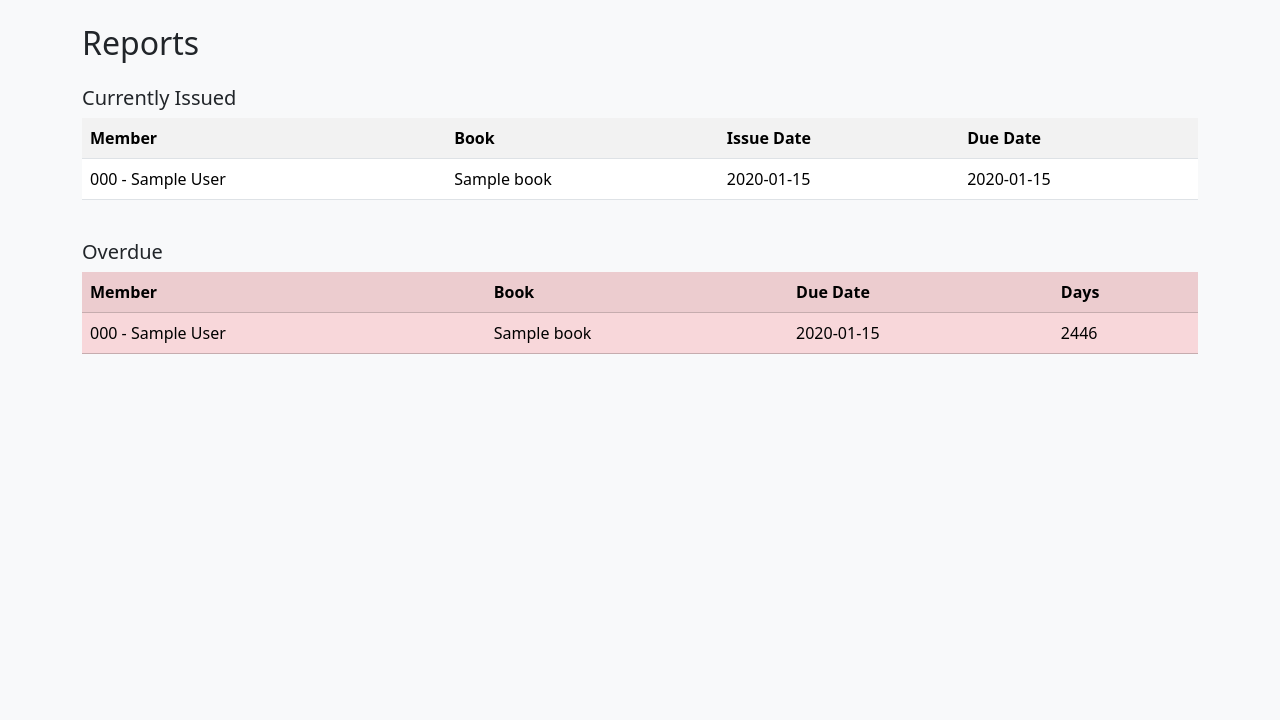
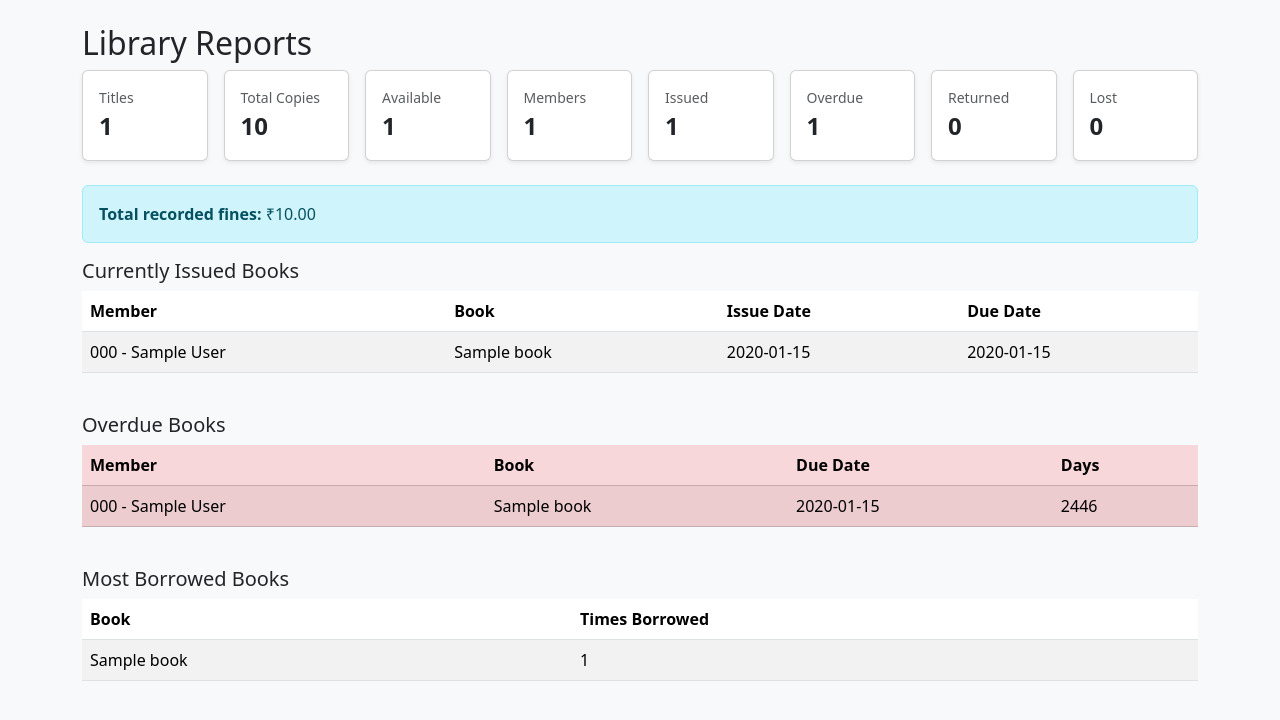
Before and after one commit to stephenphilip1972-pixel/library-management-system, a PHP site: page /reports.php in a window 1280 px wide. Shown: the part 56-776 px from the top of the page. Run offline with PHP 8.4, Linux system fonts and the light colour scheme; the visitor is signed in with stand-in values (Sample User, id 1); tables that the repository leaves empty hold one stand-in row (values such as "Sample post").

Commit message:
Expand dashboard reports and book availability search

```diff
--- a/reports.php
+++ b/reports.php
@@ -1 +1,13 @@
-<?php $pageTitle='Reports';require __DIR__.'/config/database.php';require __DIR__.'/includes/header.php';$issued=$pdo->query("SELECT l.*,b.title,m.member_code,m.name FROM loans l JOIN books b ON b.id=l.book_id JOIN members m ON m.id=l.member_id WHERE l.status='issued' ORDER BY l.due_date")->fetchAll();$overdue=$pdo->query("SELECT l.*,b.title,m.member_code,m.name FROM loans l JOIN books b ON b.id=l.book_id JOIN members m ON m.id=l.member_id WHERE l.status='issued' AND l.due_date<CURDATE() ORDER BY l.due_date")->fetchAll();?><h2>Reports</h2><h5 class="mt-4">Currently Issued</h5><div class="table-responsive"><table class="table table-striped"><tr><th>Member</th><th>Book</th><th>Issue Date</th><th>Due Date</th></tr><?php foreach($issued as $x):?><tr><td><?=h($x['member_code'].' - '.$x['name'])?></td><td><?=h($x['title'])?></td><td><?=h($x['issue_date'])?></td><td><?=h($x['due_date'])?></td></tr><?php endforeach;?></table></div><h5 class="mt-4">Overdue</h5><div class="table-responsive"><table class="table table-danger table-striped"><tr><th>Member</th><th>Book</th><th>Due Date</th><th>Days</th></tr><?php foreach($overdue as $x):?><tr><td><?=h($x['member_code'].' - '.$x['name'])?></td><td><?=h($x['title'])?></td><td><?=h($x['due_date'])?></td><td><?=max(0,(int)((strtotime(date('Y-m-d'))-strtotime($x['due_date']))/86400))?></td></tr><?php endforeach;?></table></div><?php require __DIR__.'/includes/footer.php';
+<?php
+$pageTitle='Library Reports'; require __DIR__.'/config/database.php'; require __DIR__.'/includes/header.php';
+$summary=['Titles'=>(int)$pdo->query("SELECT COUNT(*) FROM books WHERE status='active'")->fetchColumn(),'Total Copies'=>(int)$pdo->query("SELECT COALESCE(SUM(total_copies),0) FROM books WHERE status='active'")->fetchColumn(),'Available'=>(int)$pdo->query("SELECT COALESCE(SUM(available_copies),0) FROM books WHERE status='active'")->fetchColumn(),'Members'=>(int)$pdo->query("SELECT COUNT(*) FROM members WHERE status='active'")->fetchColumn(),'Issued'=>(int)$pdo->query("SELECT COUNT(*) FROM loans WHERE status='issued'")->fetchColumn(),'Overdue'=>(int)$pdo->query("SELECT COUNT(*) FROM loans WHERE status='issued' AND due_date<CURDATE()")->fetchColumn(),'Returned'=>(int)$pdo->query("SELECT COUNT(*) FROM loans WHERE status='returned'")->fetchColumn(),'Lost'=>(int)$pdo->query("SELECT COUNT(*) FROM loans WHERE status='lost'")->fetchColumn()];
+$issued=$pdo->query("SELECT l.*,b.title,m.member_code,m.name FROM loans l JOIN books b ON b.id=l.book_id JOIN members m ON m.id=l.member_id WHERE l.status='issued' ORDER BY l.due_date")->fetchAll();
+$overdue=$pdo->query("SELECT l.*,b.title,m.member_code,m.name FROM loans l JOIN books b ON b.id=l.book_id JOIN members m ON m.id=l.member_id WHERE l.status='issued' AND l.due_date<CURDATE() ORDER BY l.due_date")->fetchAll();
+$popular=$pdo->query("SELECT b.title,COUNT(l.id) borrow_count FROM loans l JOIN books b ON b.id=l.book_id GROUP BY b.id,b.title ORDER BY borrow_count DESC LIMIT 10")->fetchAll();
+$fine=(float)$pdo->query("SELECT COALESCE(SUM(fine_amount),0) FROM loans")->fetchColumn(); ?>
+<h2>Library Reports</h2><div class="row g-3 mb-4"><?php foreach($summary as $k=>$v): ?><div class="col-6 col-md-3 col-lg"><div class="card shadow-sm"><div class="card-body"><div class="small text-muted"><?=h($k)?></div><div class="fs-4 fw-bold"><?=$v?></div></div></div></div><?php endforeach; ?></div>
+<div class="alert alert-info"><strong>Total recorded fines:</strong> ₹<?=number_format($fine,2)?></div>
+<h5>Currently Issued Books</h5><div class="table-responsive"><table class="table table-striped"><thead><tr><th>Member</th><th>Book</th><th>Issue Date</th><th>Due Date</th></tr></thead><tbody><?php foreach($issued as $x): ?><tr><td><?=h($x['member_code'].' - '.$x['name'])?></td><td><?=h($x['title'])?></td><td><?=h($x['issue_date'])?></td><td><?=h($x['due_date'])?></td></tr><?php endforeach; ?></tbody></table></div>
+<h5 class="mt-4">Overdue Books</h5><div class="table-responsive"><table class="table table-danger table-striped"><thead><tr><th>Member</th><th>Book</th><th>Due Date</th><th>Days</th></tr></thead><tbody><?php foreach($overdue as $x): ?><tr><td><?=h($x['member_code'].' - '.$x['name'])?></td><td><?=h($x['title'])?></td><td><?=h($x['due_date'])?></td><td><?=max(0,(int)((strtotime(date('Y-m-d'))-strtotime($x['due_date']))/86400))?></td></tr><?php endforeach; ?></tbody></table></div>
+<h5 class="mt-4">Most Borrowed Books</h5><div class="table-responsive"><table class="table table-striped"><thead><tr><th>Book</th><th>Times Borrowed</th></tr></thead><tbody><?php foreach($popular as $x): ?><tr><td><?=h($x['title'])?></td><td><?=$x['borrow_count']?></td></tr><?php endforeach; ?></tbody></table></div>
+<?php require __DIR__.'/includes/footer.php';
```
